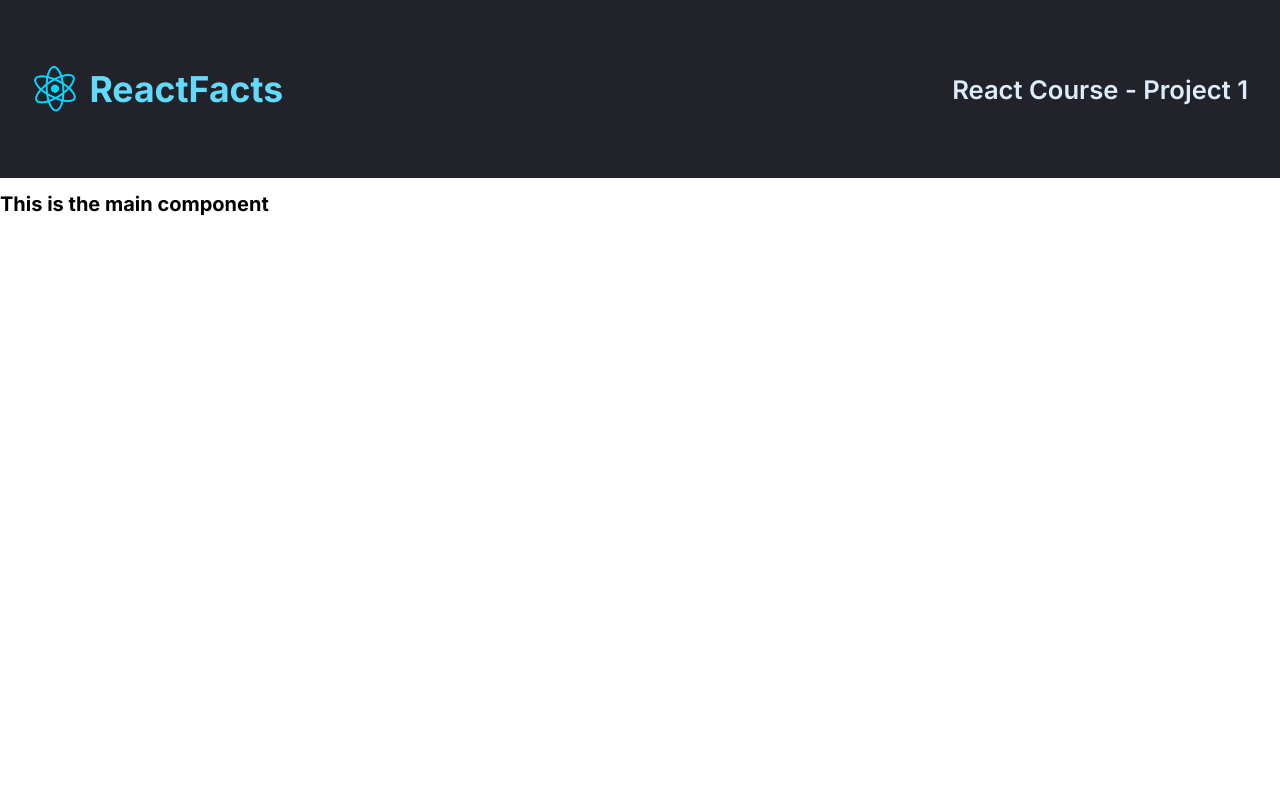
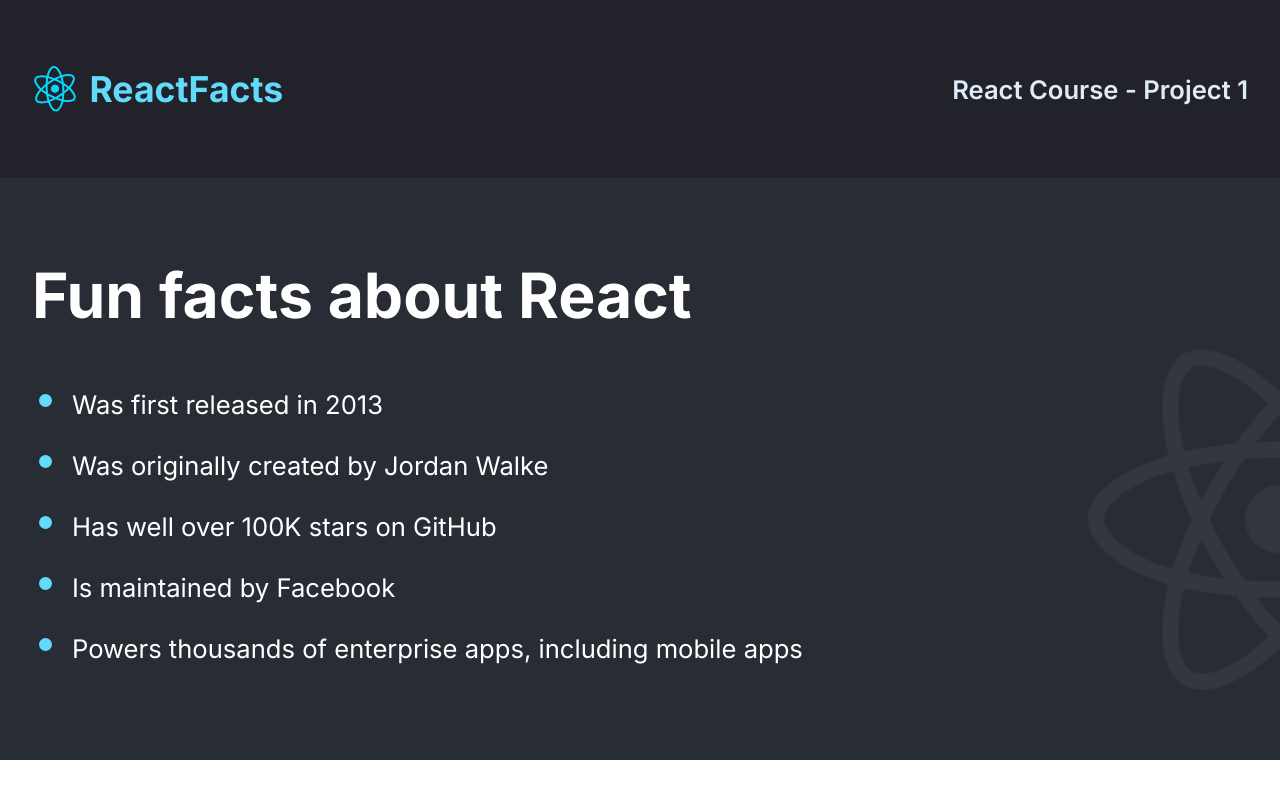
Before and after one commit to adarshcodes/react-info-site, a React (Create React App) app: page / in a window 1280 px wide. Built offline with nearby package versions, Linux system fonts and the light colour scheme.

Commit message:
completed the first react project

```diff
--- a/src/components/Main.js
+++ b/src/components/Main.js
@@ -3,7 +3,20 @@ import React from "react";
 import "../style.css";
 
 function Main() {
-	return <h1>This is the main component</h1>;
+	return (
+		<div className="main-section">
+			<h1 className="heading-primary">Fun facts about React</h1>
+			<ul className="main-list">
+				<li className="main-item">Was first released in 2013</li>
+				<li className="main-item">Was originally created by Jordan Walke</li>
+				<li className="main-item">Has well over 100K stars on GitHub</li>
+				<li className="main-item">Is maintained by Facebook</li>
+				<li className="main-item">
+					Powers thousands of enterprise apps, including mobile apps
+				</li>
+			</ul>
+		</div>
+	);
 }
 
 export default Main;
--- a/src/style.css
+++ b/src/style.css
@@ -54,3 +54,28 @@ body {
     color: #DEEBF8;
     font-weight: 600;
 }
+
+.main-section {
+    background: url('./images/react-icon-large.png') no-repeat;
+    background-color: #282D35;
+    background-position: right 75%;
+    background-size: 12rem;
+    padding: 5rem 2rem;
+}
+
+.heading-primary {
+    margin-top: 0;
+    font-size: 3.9rem;
+    color: #FFFFFF;
+}
+
+.main-item {
+    font-size: 1.6rem;
+    color: #FFFFFF;
+    margin: 1rem 0;
+}
+
+.main-item::marker {
+    color: #61DAFB;
+    font-size: 2.5rem;
+}
```
Also changed, not shown: src/images/react-icon-large.png (added).
